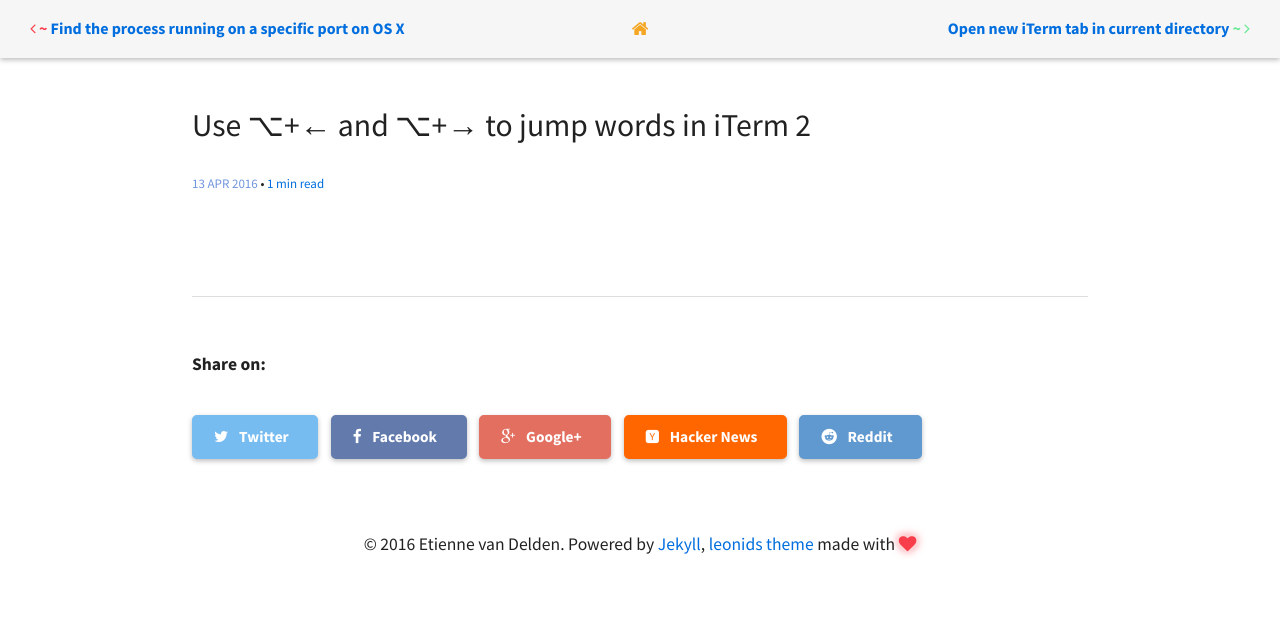
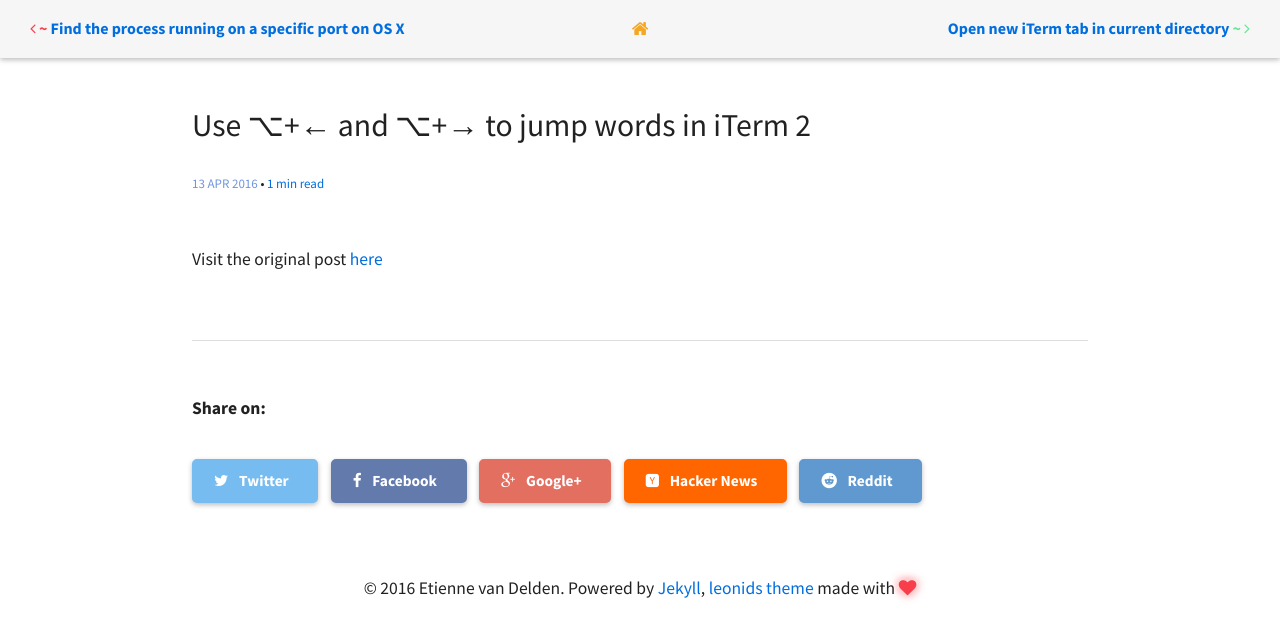
Before and after one commit to eirvandelden/eirvandelden.github.io, a Jekyll site: the page built from _posts/programming/2016-04-13-use-option-arrow-keys-in-iterm2.md, in a window 1280 px wide. Shown: the top 639 px of the page. Built offline with Jekyll 4.4.1, drawn with Linux system fonts in a browser that asks for light colours.

Commit message:
Add text to link posts

```diff
--- a/_posts/programming/2016-04-13-open-new-iterm-tab-in-current-directory.markdown
+++ b/_posts/programming/2016-04-13-open-new-iterm-tab-in-current-directory.markdown
@@ -5,3 +5,5 @@
 category: developing
 link: http://nateeagle.com/2013/03/08/open-new-tabs-in-iterm-in-the-current-directory/
 ---
+
+Visit the original post [here](http://nateeagle.com/2013/03/08/open-new-tabs-in-iterm-in-the-current-directory/)
--- a/_posts/programming/2016-04-13-use-option-arrow-keys-in-iterm2.md
+++ b/_posts/programming/2016-04-13-use-option-arrow-keys-in-iterm2.md
@@ -6,3 +6,5 @@
 tags: [ link post ]
 link: https://coderwall.com/p/h6yfda/use-and-to-jump-forwards-backwards-words-in-iterm-2-on-os-x
 ---
+
+Visit the original post [here](https://coderwall.com/p/h6yfda/use-and-to-jump-forwards-backwards-words-in-iterm-2-on-os-x)
```
